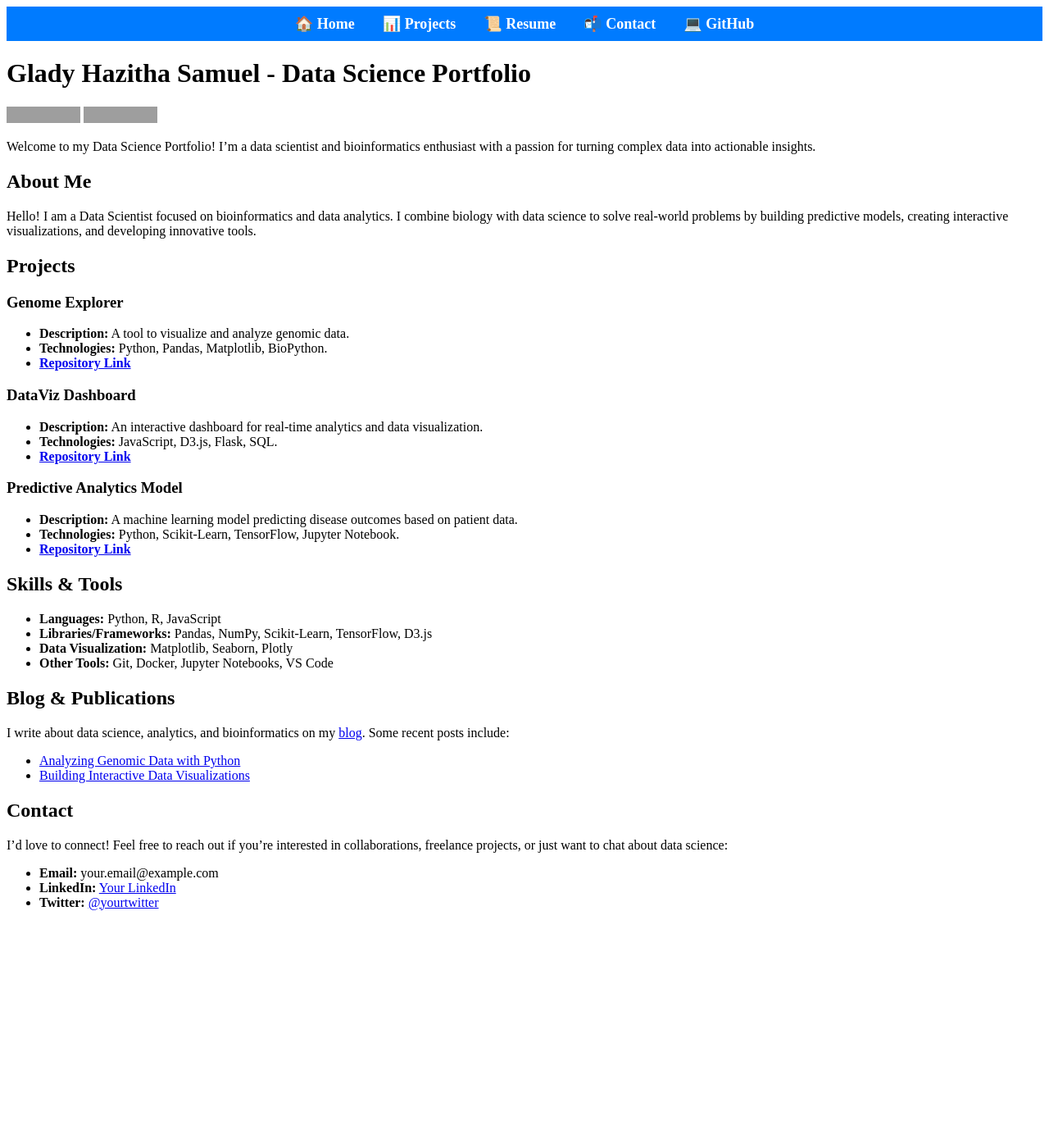
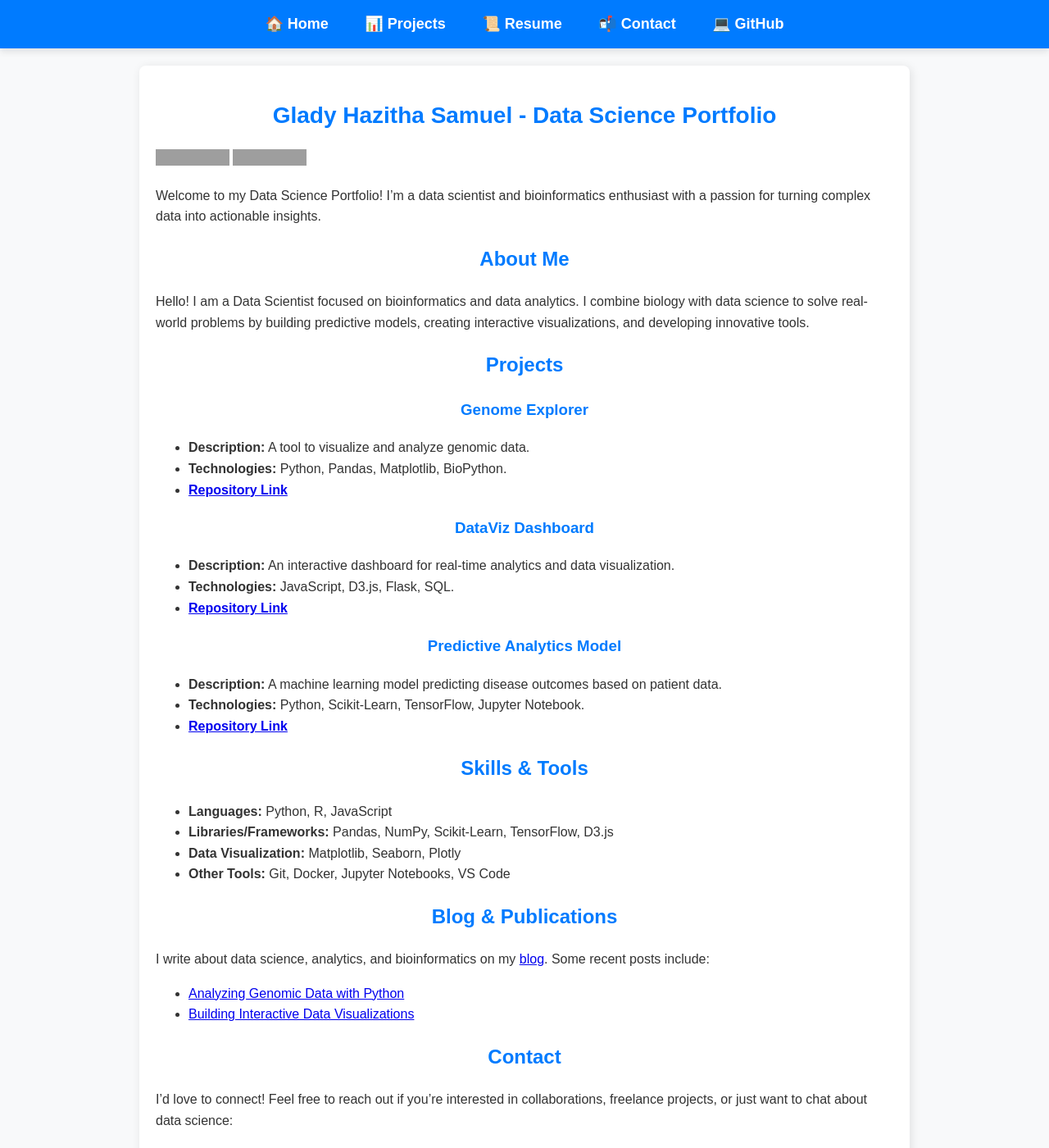
Before and after one commit to ghsamuel/datascience, a Jekyll site: the page built from README.md, in a window 1280 px wide and 1400 px high. Shown: the whole window at 82% size. Built offline with Jekyll 4.4.1, drawn with Linux system fonts in a browser that asks for light colours; our own code applies the rules of GitHub Pages for plain Markdown files; grey boxes are pictures that could not be loaded.

Commit message:
Update style.css

```diff
--- a/Assets/style.css
+++ b/Assets/style.css
@@ -1,8 +1,24 @@
-/* Basic styling for the navigation bar */
+/* ----- GLOBAL STYLES ----- */
+body {
+    font-family: "Arial", sans-serif;
+    margin: 0;
+    padding: 0;
+    background-color: #f8f9fa;
+    color: #333;
+    line-height: 1.6;
+}
+
+/* ----- NAVIGATION BAR ----- */
 nav {
-    background-color: #007bff;
-    padding: 10px 0;
+    background: #007bff; /* Blue background */
+    padding: 15px 0;
     text-align: center;
+    position: fixed;
+    width: 100%;
+    top: 0;
+    left: 0;
+    z-index: 1000;
+    box-shadow: 0px 4px 8px rgba(0, 0, 0, 0.1);
 }
 
 nav ul {
@@ -14,7 +30,7 @@ nav ul {
 
 nav ul li {
     display: inline;
-    margin: 0 15px;
+    margin: 0 20px;
 }
 
 nav ul li a {
@@ -22,8 +38,109 @@ nav ul li a {
     color: white;
     font-size: 18px;
     font-weight: bold;
+    transition: 0.3s;
 }
 
 nav ul li a:hover {
     text-decoration: underline;
+    color: #ffdd57; /* Yellow on hover */
 }
+
+/* ----- MAIN CONTENT ----- */
+main {
+    max-width: 900px;
+    margin: 80px auto 20px; /* Adjust margin to prevent overlap with fixed navbar */
+    padding: 20px;
+    background: white;
+    border-radius: 8px;
+    box-shadow: 2px 2px 12px rgba(0, 0, 0, 0.1);
+}
+
+/* ----- HEADINGS ----- */
+h1, h2, h3 {
+    color: #007bff;
+    text-align: center;
+}
+
+h1 {
+    font-size: 28px;
+}
+
+h2 {
+    font-size: 24px;
+}
+
+/* ----- PROJECTS PAGE: CLICKABLE IMAGES ----- */
+.project-container {
+    display: flex;
+    flex-wrap: wrap;
+    justify-content: center;
+    gap: 20px;
+}
+
+.project-card {
+    background: white;
+    border-radius: 8px;
+    padding: 15px;
+    text-align: center;
+    transition: transform 0.3s ease-in-out;
+    width: 300px;
+    box-shadow: 2px 2px 12px rgba(0, 0, 0, 0.1);
+}
+
+.project-card:hover {
+    transform: scale(1.05);
+}
+
+.project-card img {
+    width: 100%;
+    border-radius: 8px;
+    box-shadow: 2px 2px 10px rgba(0, 0, 0, 0.1);
+}
+
+/* ----- BUTTON STYLES ----- */
+.btn {
+    display: inline-block;
+    padding: 10px 20px;
+    margin: 10px 0;
+    font-size: 16px;
+    text-align: center;
+    color: white;
+    background: #007bff;
+    border-radius: 5px;
+    text-decoration: none;
+    transition: 0.3s;
+}
+
+.btn:hover {
+    background: #0056b3;
+}
+
+/* ----- FOOTER ----- */
+footer {
+    text-align: center;
+    padding: 15px;
+    background: #343a40;
+    color: white;
+    margin-top: 40px;
+    font-size: 14px;
+}
+
+/* ----- RESPONSIVE DESIGN FOR MOBILE ----- */
+@media (max-width: 768px) {
+    nav ul li {
+        display: block;
+        margin: 10px 0;
+    }
+
+    main {
+        width: 95%;
+        margin: 100px auto 20px;
+        padding: 15px;
+    }
+
+    .project-container {
+        flex-direction: column;
+        align-items: center;
+    }
+}
```
